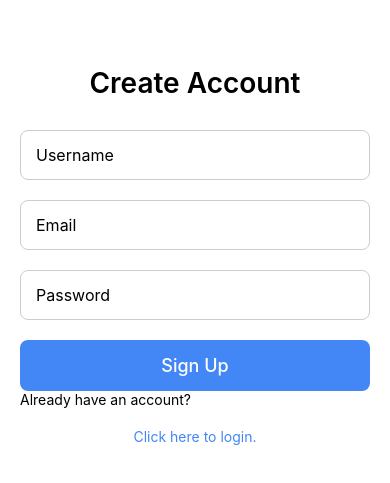
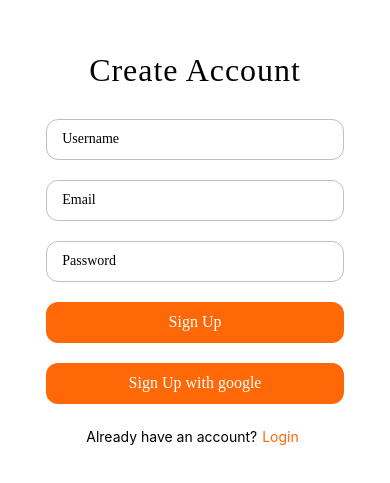
Before and after one commit to Frontline-Fury/frontline-fury-app, a React Native app: screen /SignUp in a window 390 px wide. Shown: the part 167-650 px from the top of the page. Built offline with nearby package versions, Linux system fonts and the light colour scheme.

Commit message:
signup_login_css

```diff
--- a/App.tsx
+++ b/App.tsx
@@ -2,7 +2,7 @@
 import React from "react";
 import { NavigationContainer } from "@react-navigation/native";
 import { createStackNavigator } from "@react-navigation/stack";
-import SignUpScreen from "./src/screens/SignUpScreen";
+import SignUpScreen from "./src/screens/signUpScreen";
 import LoginScreen from "./src/screens/LoginScreen";
 import HomeScreen from "./src/screens/HomeScreen";
 
--- a/src/screens/LoginScreen.tsx
+++ b/src/screens/LoginScreen.tsx
@@ -60,6 +60,21 @@ export default function LoginScreen({ navigation }: Props) {
       <TouchableOpacity style={globalStyles.button} onPress={handleLogin}>
         <Text style={globalStyles.buttonText}>Login</Text>
       </TouchableOpacity>
+
+      <TouchableOpacity style={globalStyles.button} onPress={handleLogin}>
+        <Text style={globalStyles.buttonText}>Sign Up with google</Text>
+      </TouchableOpacity>
+
+      <TouchableOpacity
+        style={{ flex: 0.1, flexDirection: 'row', alignItems: "center" }}
+          onPress={() => navigation.navigate("SignUp")}>
+            <Text style={{ color: "#000000", textAlign: "center" }}>
+              Don't have an account?
+            </Text>
+            <Text style={{ color: "#fe6807", textAlign: "center", marginHorizontal: 5 }}>
+              Sign Up for free
+            </Text>
+        </TouchableOpacity>
     </View>
   );
 }
--- a/src/screens/signUpScreen.tsx
+++ b/src/screens/signUpScreen.tsx
@@ -72,12 +72,22 @@ export default function SignUpScreen({ navigation }: Props) {
         <Text style={globalStyles.buttonText}>Sign Up</Text>
       </TouchableOpacity>
 
-      <TouchableOpacity onPress={() => navigation.navigate("Login")}>
-        <Text>Already have an account?</Text>
-        <Text style={{ marginTop: 20, color: "#4287F5", textAlign: "center" }}>
-          Click here to login.
-        </Text>
+      <TouchableOpacity style={globalStyles.button} onPress={handleSignUp}>
+        <Text style={globalStyles.buttonText}>Sign Up with google</Text>
       </TouchableOpacity>
+
+      <TouchableOpacity
+              style={{ flex: 0.1, flexDirection: 'row', alignItems: "center" }}
+                onPress={() => navigation.navigate("Login")}>
+                  <Text style={{ color: "#000000", textAlign: "center" }}>
+                    Already have an account?
+                  </Text>
+                  <Text style={{ color: "#fe6807", textAlign: "center", marginHorizontal: 5 }}>
+                    Login
+                  </Text>
+        </TouchableOpacity>
+
+
     </View>
   );
 }
--- a/src/styles/globalStyles.ts
+++ b/src/styles/globalStyles.ts
@@ -1,37 +1,61 @@
-// src/styles/globalStyles.ts
 import { StyleSheet } from "react-native";
 
-export default StyleSheet.create({
+const globalStyles = StyleSheet.create({
   container: {
     flex: 1,
+    backgroundColor: "#ffffff",
+    justifyContent: "center",
+    alignItems: "center",
     padding: 20,
-    justifyContent: "center",
-    backgroundColor: "#FFFFFF",
+    width: "100%",
   },
   title: {
-    fontSize: 28,
-    fontWeight: "600",
+    fontSize: 32,
+    fontWeight: "500",
+    fontFamily: "Poppins",
     textAlign: "center",
-    marginBottom: 30,
+    color: "#030303",
+    letterSpacing: 0.96,
+    marginBottom: 20,
   },
   input: {
-    height: 50,
-    borderColor: "#CCCCCC",
+    width: "85%",
+    height: 41,
     borderWidth: 1,
-    borderRadius: 8,
+    borderColor: "#00000040",
+    borderRadius: 12,
     paddingHorizontal: 15,
-    marginBottom: 20,
-    fontSize: 16,
+    fontSize: 14,
+    fontFamily: "Poppins",
+    marginVertical: 10,
   },
   button: {
-    backgroundColor: "#4287F5",
-    paddingVertical: 15,
-    borderRadius: 8,
+    backgroundColor: "#fe6807",
+    width: "85%",
+    height: 41,
+    borderRadius: 12,
+    justifyContent: "center",
     alignItems: "center",
+    marginVertical: 10,
   },
   buttonText: {
-    color: "#FFFFFF",
-    fontSize: 18,
+    color: "#fffefe",
+    fontSize: 16,
+    fontWeight: "500",
+    fontFamily: "Poppins",
+  },
+  loginText: {
+    fontSize: 12,
+    fontWeight: "500",
+    fontFamily: "Poppins",
+    color: "#595959",
+    marginTop: 20,
+  },
+  linkText: {
+    color: "#fe6807",
+    fontSize: 12,
     fontWeight: "500",
   },
 });
+
+export default globalStyles;
```
Also changed, not shown: assets/ff.png (added), assets/frontlinefury.png (added).
